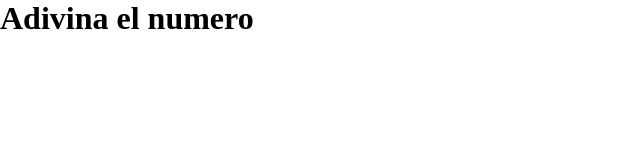
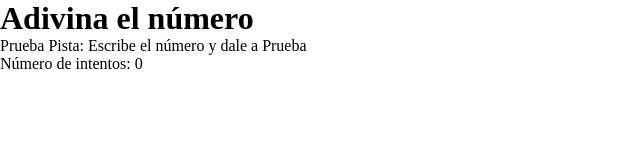
Before and after one commit to Sagramielgo/random-number-game-Sagramielgo, a plain HTML site: page html/index.html in a window 1280 px wide. Shown: the whole page, without its empty margins (0-640 px from the left). Drawn offline with Linux system fonts and the light colour scheme.

Commit message:
create main structure html

```diff
--- a/html/index.html
+++ b/html/index.html
@@ -10,8 +10,14 @@
 
 <body>
 
+    <header>
+        <h1>Adivina el número</h1>
+    </header>
 
-    <h1>Adivina el numero</h1>
+
+    <form>Prueba
+        Pista: Escribe el número y dale a Prueba</form>
+    Número de intentos: 0
 
 
     <script type="text/javascript" href="../js/main.js"></script>
```
